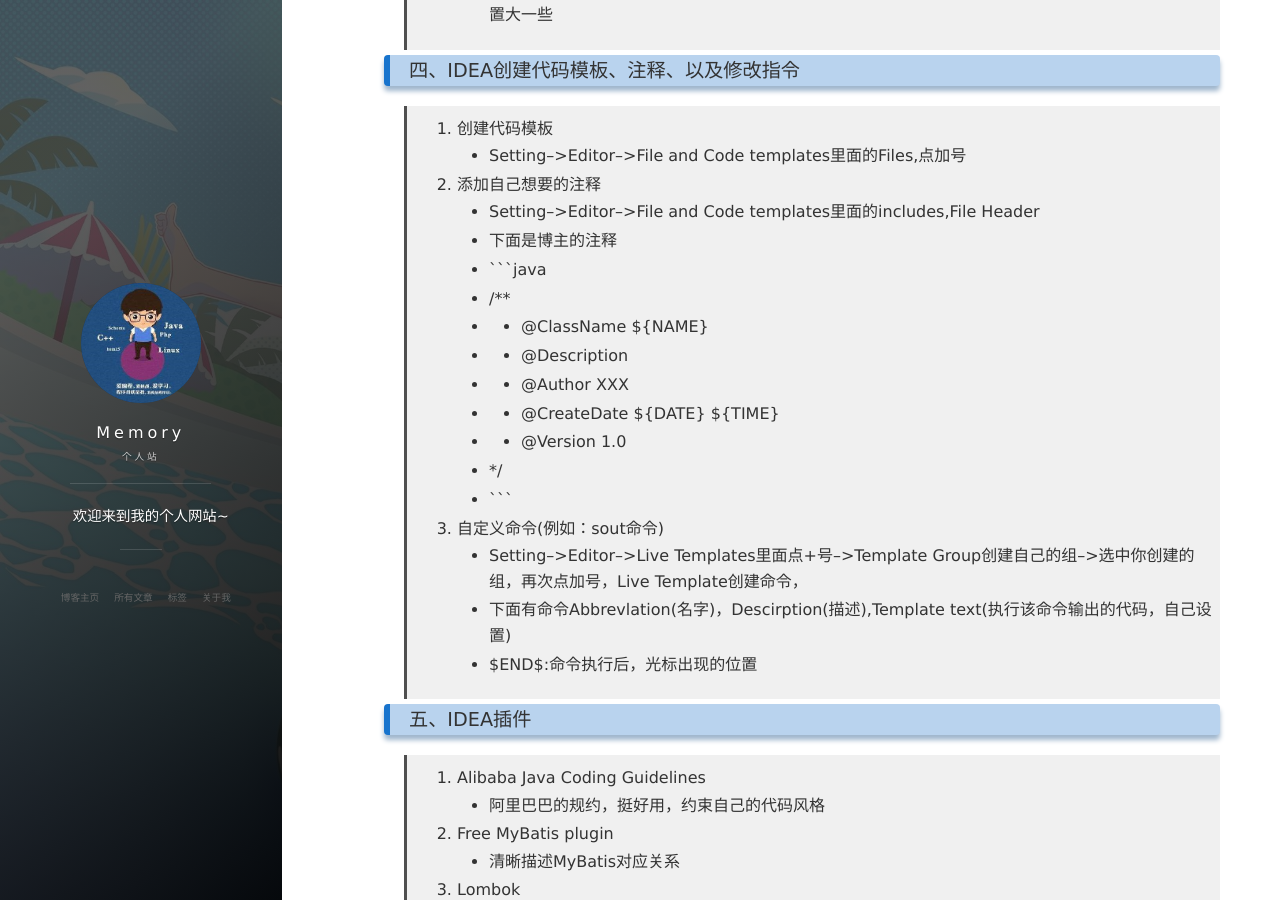
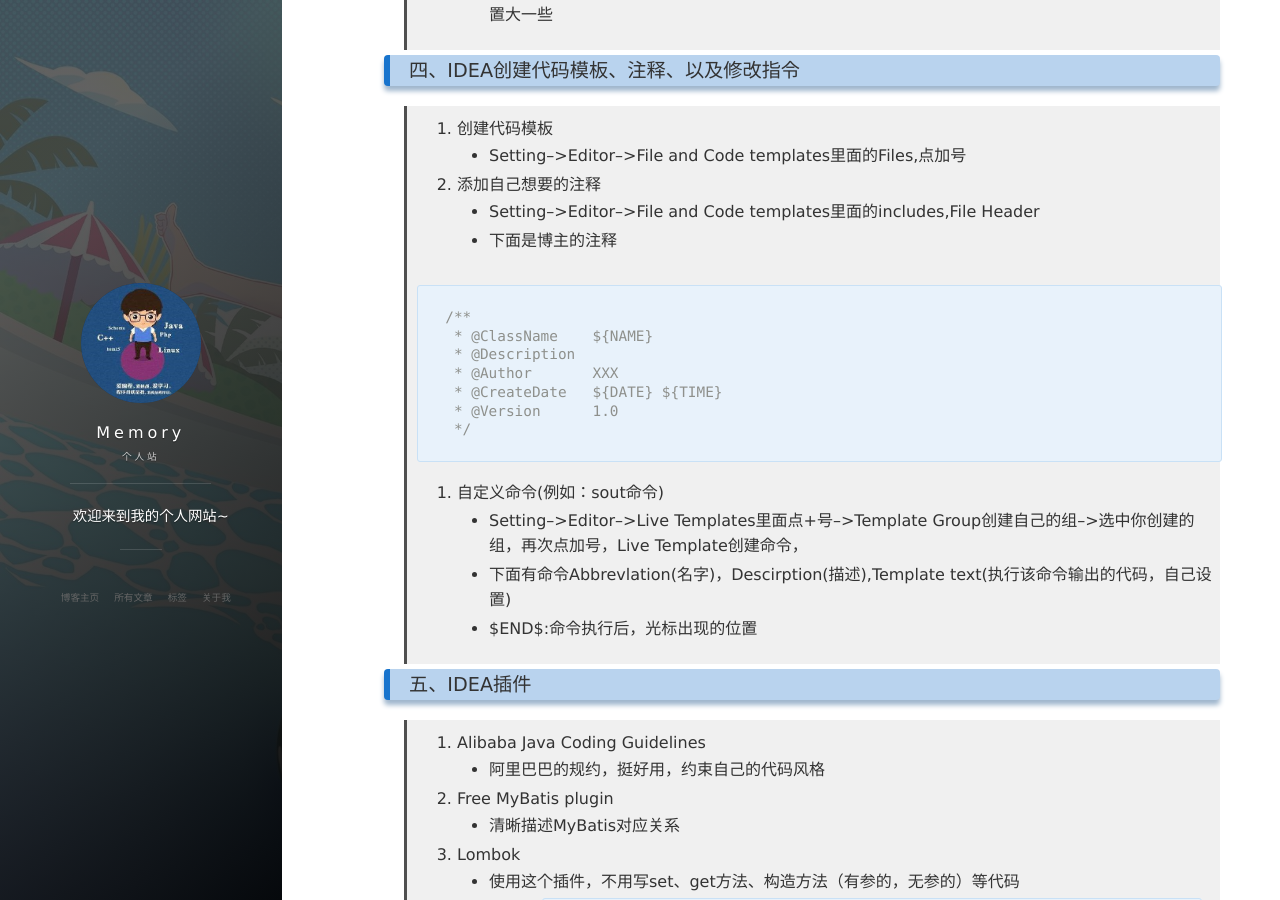
Before and after one commit to dhshenc/dhshenc.github.io, a Jekyll site: the page built from _posts/其他/2020-04-14-IDEA配置.md, in a window 1280 px wide and 900 px high, scrolled down 1637 px. Built offline with Jekyll 4.4.1, drawn with Linux system fonts in a browser that asks for light colours; nearby versions of some CDN libraries; comment, search, counter and statistics services are not loaded.

Commit message:
修改格式

````diff
--- a/_posts/其他/2020-04-14-IDEA配置.md
+++ b/_posts/其他/2020-04-14-IDEA配置.md
@@ -65,15 +65,16 @@ tag: IDEA配置
 > 2. 添加自己想要的注释
 >   - Setting-->Editor-->File and Code templates里面的includes,File Header
 >   - 下面是博主的注释
->   - ```java
->   - /**
->   - * @ClassName    ${NAME}
->   - * @Description
->   - * @Author       XXX
->   - * @CreateDate   ${DATE} ${TIME}
->   - * @Version      1.0
->   - */
->   - ```
+
+> ```java
+> /**
+>  * @ClassName    ${NAME}
+>  * @Description
+>  * @Author       XXX
+>  * @CreateDate   ${DATE} ${TIME}
+>  * @Version      1.0
+>  */
+> ```
 > 3. 自定义命令(例如：sout命令)
 >   - Setting-->Editor-->Live Templates里面点+号-->Template Group创建自己的组-->选中你创建的组，再次点加号，Live Template创建命令，
 >   - 下面有命令Abbrevlation(名字)，Descirption(描述),Template text(执行该命令输出的代码，自己设置)
````
